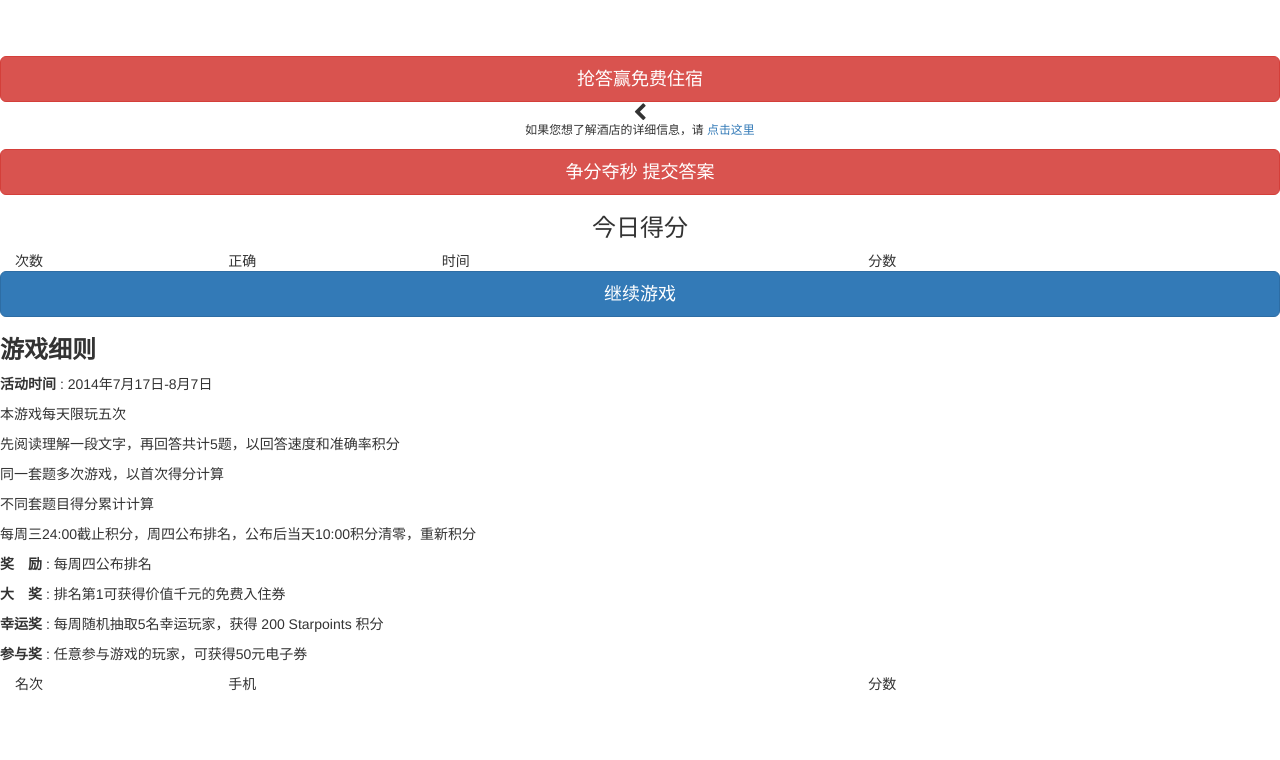
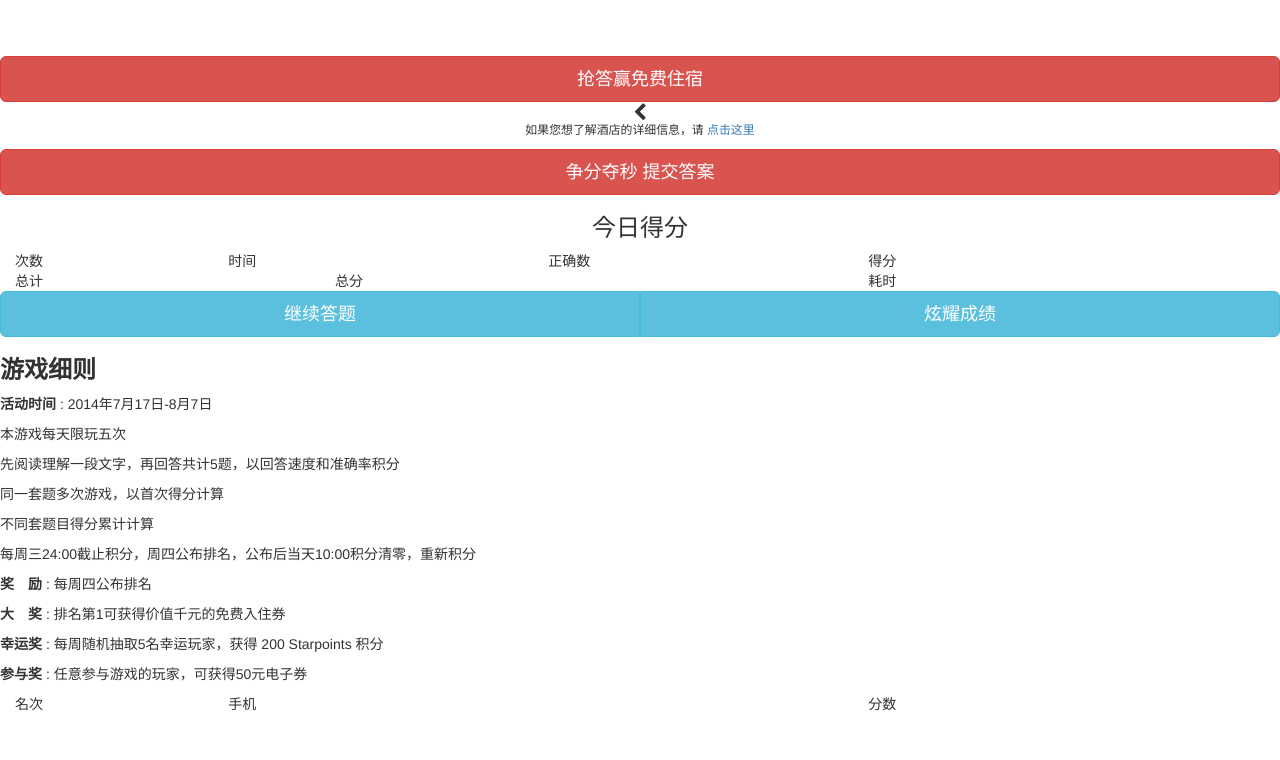
Before and after one commit to DXDSpirits/fourpoints, a Django app: page / in a window 1280 px wide. Shown: the part 40-800 px from the top of the page. Run offline with Django 3.2, Linux system fonts and the light colour scheme; parts of the project's set-up code (start-up, migrations or seed data) failed here and were passed over; some libraries are stand-ins or nearby versions.

Commit message:
add summary to score list

```diff
--- a/templates/pages/score.html
+++ b/templates/pages/score.html
@@ -5,14 +5,29 @@
     <div class="container-fluid">
         <div class="row score-title">
             <div class="col-xs-2">次数</div>
-            <div class="col-xs-2">正确</div>
-            <div class="col-xs-4">时间</div>
-            <div class="col-xs-4">分数</div>
+            <div class="col-xs-3">时间</div>
+            <div class="col-xs-3">正确数</div>
+            <div class="col-xs-4">得分</div>
         </div>
     </div>
     <div class="score-list container-fluid"></div>
+    <div class="container-fluid">
+        <div class="row score-summary">
+            <div class="col-xs-3">总计</div>
+            <div class="col-xs-5">总分 <span class="summary-total-score"></span></div>
+            <div class="col-xs-4">耗时 <span class="summary-total-time"></span></div>
+        </div>
+    </div>
     <footer>
-        <button class="btn btn-lg btn-primary btn-block btn-replay">继续游戏</button>
+        <!--<button class="btn btn-lg btn-primary btn-block btn-replay">继续游戏</button>-->
+        <div class="btn-group btn-group-justified">
+            <div class="btn-group">
+                <button type="button" class="btn btn-info btn-lg btn-replay">继续答题</button>
+            </div>
+            <div class="btn-group">
+                <button type="button" class="btn btn-info btn-lg btn-share">炫耀成绩</button>
+            </div>
+        </div>
     </footer>
     <div class="login-box hidden">
         <h4 class="text-center">登录</h4>
```
Also changed, not shown: 3 other files.
